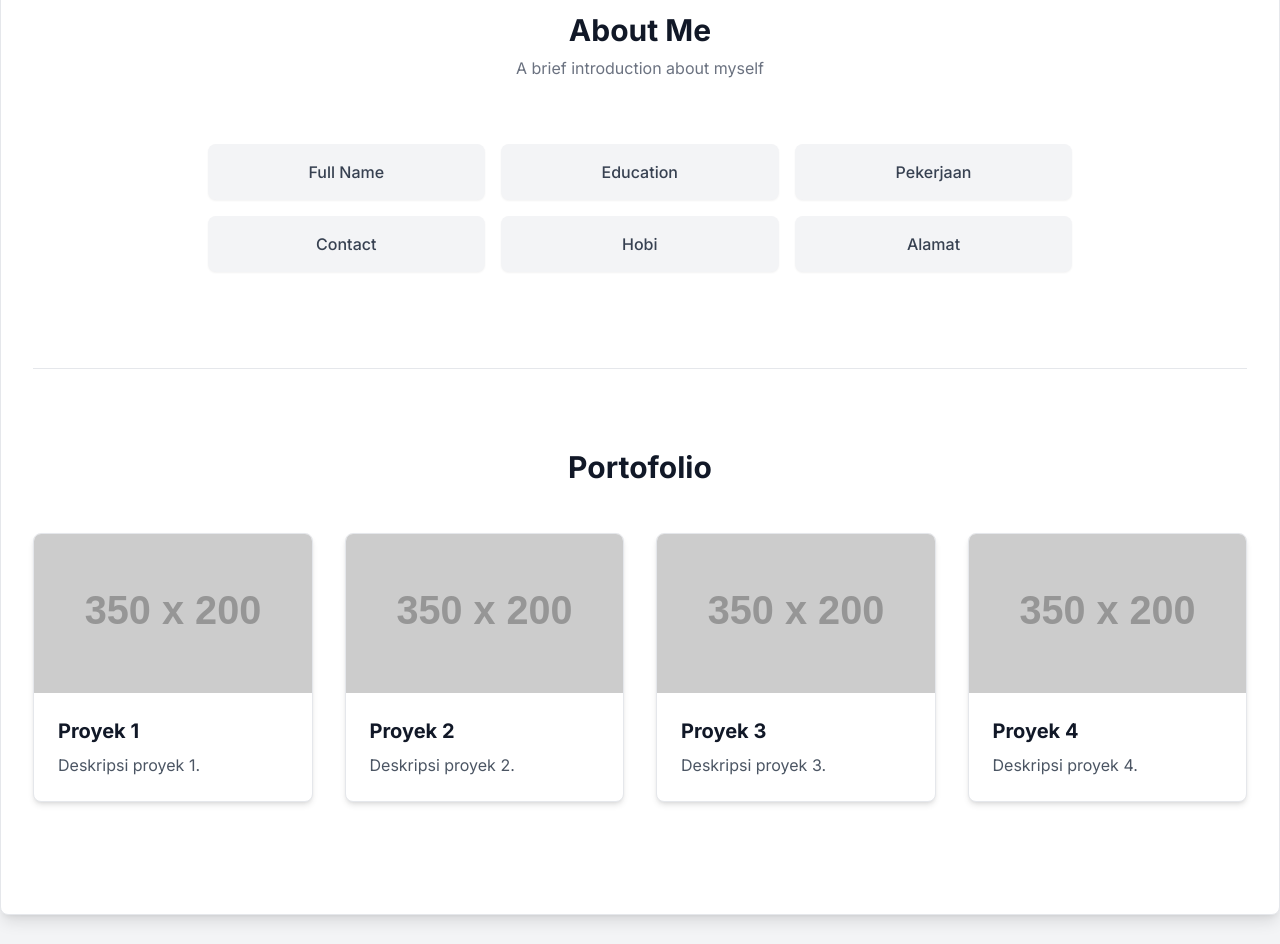
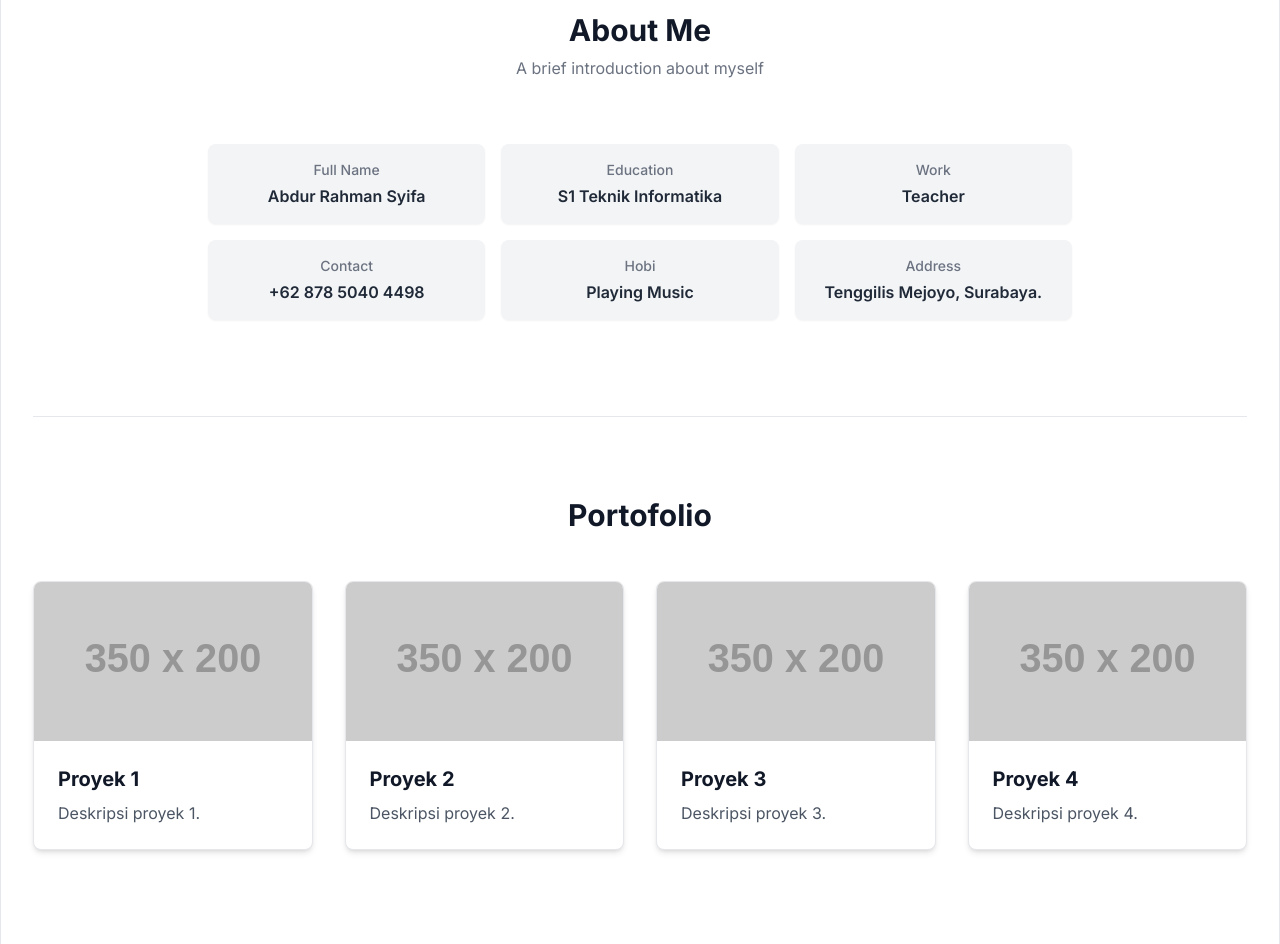
Before and after one commit to ARSy-77/Code-2, a plain HTML site: page index.html in a window 1280 px wide. Shown: the part 780-1724 px from the top of the page. Drawn offline with nearby package versions, Linux system fonts and the light colour scheme; placeholder pictures from the web are drawn by us.

Commit message:
Indexi 1.1

```diff
--- a/index.html
+++ b/index.html
@@ -59,19 +59,37 @@
                 <p class="text-gray-500 mb-12">A brief introduction about myself</p>
 
                 <!-- Tabel Informasi Biodata -->
-                <table class="w-full max-w-4xl mx-auto border-separate" style="border-spacing: 1rem;">
+                <table class="w-full max-w-4xl mx-auto border-separate" style="border-spacing: 1rem; table-layout: fixed;">
                     <tbody>
                         <!-- Baris Pertama -->
                         <tr>
-                            <td class="bg-gray-100 p-4 rounded-lg shadow-sm text-center font-medium text-gray-700">Full Name</td>
-                            <td class="bg-gray-100 p-4 rounded-lg shadow-sm text-center font-medium text-gray-700">Education</td>
-                            <td class="bg-gray-100 p-4 rounded-lg shadow-sm text-center font-medium text-gray-700">Pekerjaan</td>
+                            <td class="bg-gray-100 p-4 rounded-lg shadow-sm text-center font-medium text-gray-700">
+                                <div class="font-medium text-gray-500 text-sm">Full Name</div>
+                                <div class="font-semibold text-gray-800 mt-1">Abdur Rahman Syifa</div>
+                            </td>
+                            <td class="bg-gray-100 p-4 rounded-lg shadow-sm text-center font-medium text-gray-700">
+                                <div class="font-medium text-gray-500 text-sm">Education</div>
+                                <div class="font-semibold text-gray-800 mt-1">S1 Teknik Informatika</div>
+                            </td>
+                            <td class="bg-gray-100 p-4 rounded-lg shadow-sm text-center font-medium text-gray-700">
+                                <div class="font-medium text-gray-500 text-sm">Work</div>
+                                <div class="font-semibold text-gray-800 mt-1">Teacher</div>
+                            </td>
                         </tr>
                         <!-- Baris Kedua -->
                         <tr>
-                            <td class="bg-gray-100 p-4 rounded-lg shadow-sm text-center font-medium text-gray-700">Contact</td>
-                            <td class="bg-gray-100 p-4 rounded-lg shadow-sm text-center font-medium text-gray-700">Hobi</td>
-                            <td class="bg-gray-100 p-4 rounded-lg shadow-sm text-center font-medium text-gray-700">Alamat</td>
+                            <td class="bg-gray-100 p-4 rounded-lg shadow-sm text-center font-medium text-gray-700">
+                                <div class="font-medium text-gray-500 text-sm">Contact</div>
+                                <div class="font-semibold text-gray-800 mt-1">+62 878 5040 4498</div>
+                            </td>
+                            <td class="bg-gray-100 p-4 rounded-lg shadow-sm text-center font-medium text-gray-700">
+                                <div class="font-medium text-gray-500 text-sm">Hobi</div>
+                                <div class="font-semibold text-gray-800 mt-1">Playing Music</div>
+                            </td>
+                            <td class="bg-gray-100 p-4 rounded-lg shadow-sm text-center font-medium text-gray-700">
+                                <div class="font-medium text-gray-500 text-sm">Address</div>
+                                <div class="font-semibold text-gray-800 mt-1">Tenggilis Mejoyo, Surabaya.</div>
+                            </td>
                         </tr>
                     </tbody>
                 </table>
```
